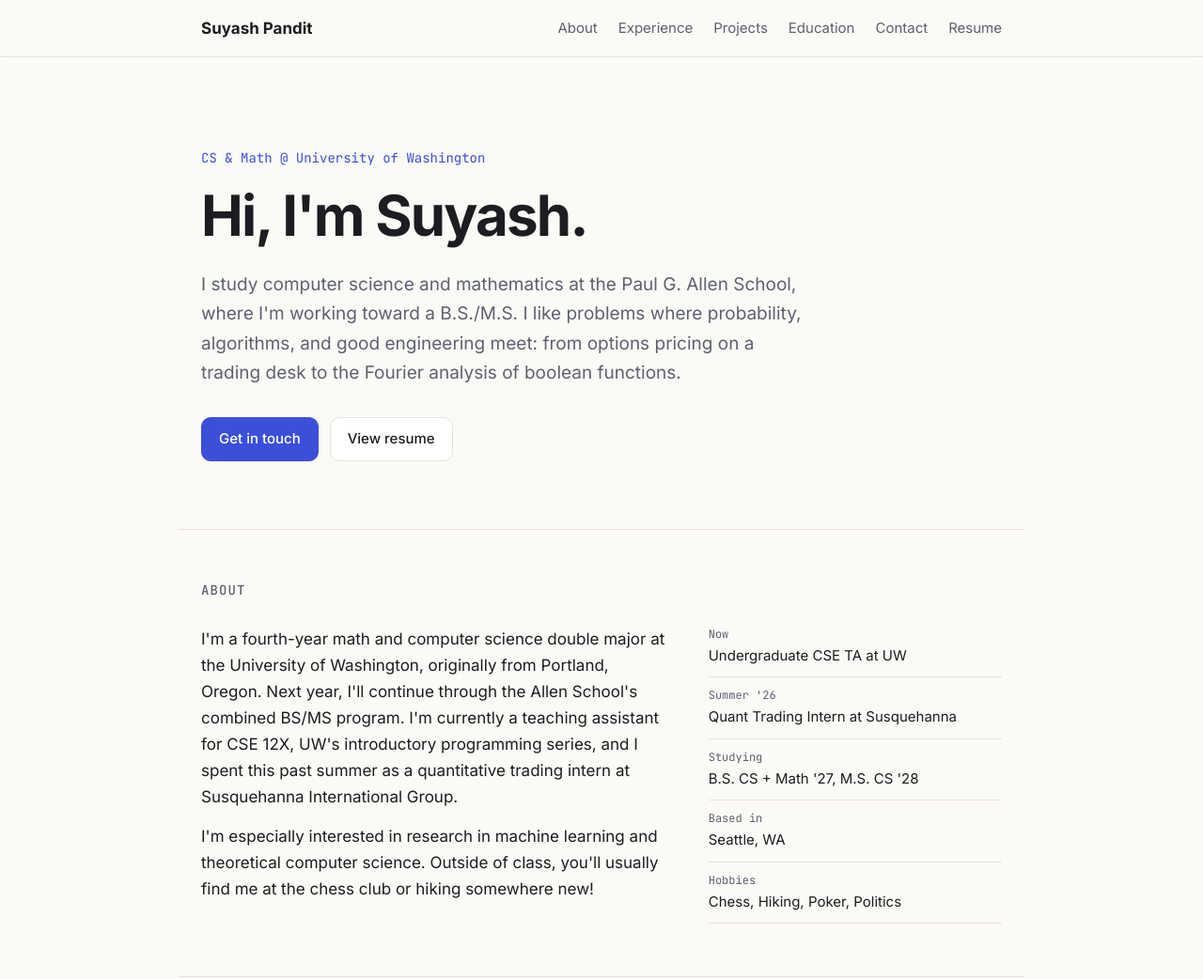
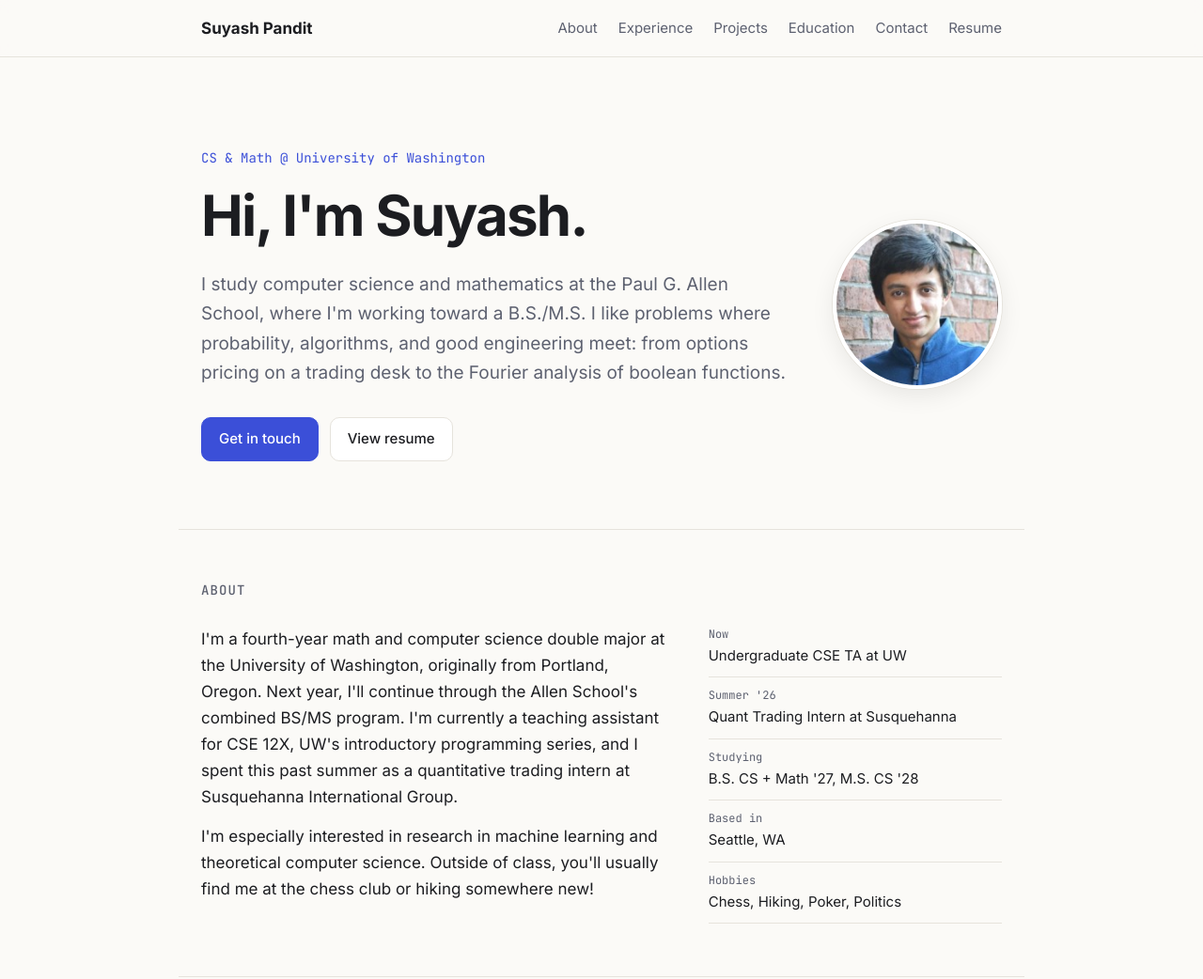
Before and after one commit to sdpandit/personal-website, a plain HTML site: page index.html in a window 1280 px wide. Shown: the top 1042 px of the page at 94% size. Drawn offline with Linux system fonts and the light colour scheme.

Commit message:
Add profile photo to hero
Co-Authored-By: Claude Opus 5.5 <noreply@anthropic.com>
Claude-Session: https://claude.ai/code/session_01E4u1SqZngRGS58JQSdDi66

```diff
--- a/index.html
+++ b/index.html
@@ -27,6 +27,8 @@
 
   <main id="top">
     <section class="hero container">
+      <img class="hero-photo" src="photo.jpg" width="200" height="200" alt="Portrait of Suyash Pandit">
+      <div class="hero-text">
         <p class="eyebrow">CS &amp; Math @ University of Washington</p>
         <h1>Hi, I'm Suyash.</h1>
         <p class="lede">
@@ -37,6 +39,7 @@
         <div class="hero-actions">
           <a class="button primary" href="mailto:suyashpandit16@gmail.com">Get in touch</a>
           <a class="button" href="resume.html">View resume</a>
+        </div>
       </div>
     </section>
 
--- a/styles.css
+++ b/styles.css
@@ -85,7 +85,24 @@ h1, h2, h3 { line-height: 1.25; margin: 0; }
 .nav-links a[aria-current="page"] { color: var(--text); font-weight: 600; }
 
 /* Hero */
-.hero { padding-top: 96px; padding-bottom: 72px; }
+.hero {
+  display: grid;
+  grid-template-columns: 1fr auto;
+  align-items: center;
+  gap: 48px;
+  padding-top: 96px;
+  padding-bottom: 72px;
+}
+
+.hero-photo {
+  order: 2;
+  width: 180px;
+  height: 180px;
+  border-radius: 50%;
+  object-fit: cover;
+  border: 4px solid var(--surface);
+  box-shadow: 0 0 0 1px var(--border), 0 8px 24px rgb(0 0 0 / 0.08);
+}
 
 .eyebrow {
   font-family: "JetBrains Mono", ui-monospace, monospace;
@@ -235,7 +252,8 @@ h1, h2, h3 { line-height: 1.25; margin: 0; }
   .container { padding-left: 16px; padding-right: 16px; }
   .nav-links { gap: 14px; }
   .nav-links li:not(:last-child) { display: none; }
-  .hero { padding-top: 64px; padding-bottom: 48px; }
+  .hero { grid-template-columns: 1fr; gap: 24px; padding-top: 48px; padding-bottom: 48px; }
+  .hero-photo { order: 0; width: 112px; height: 112px; }
   .about-grid, .edu-grid, .cards { grid-template-columns: 1fr; }
   .skills div { grid-template-columns: 1fr; gap: 2px; }
 }
```
Also changed, not shown: photo.jpg (added). Lines whose indentation alone changed are shown as unchanged.
